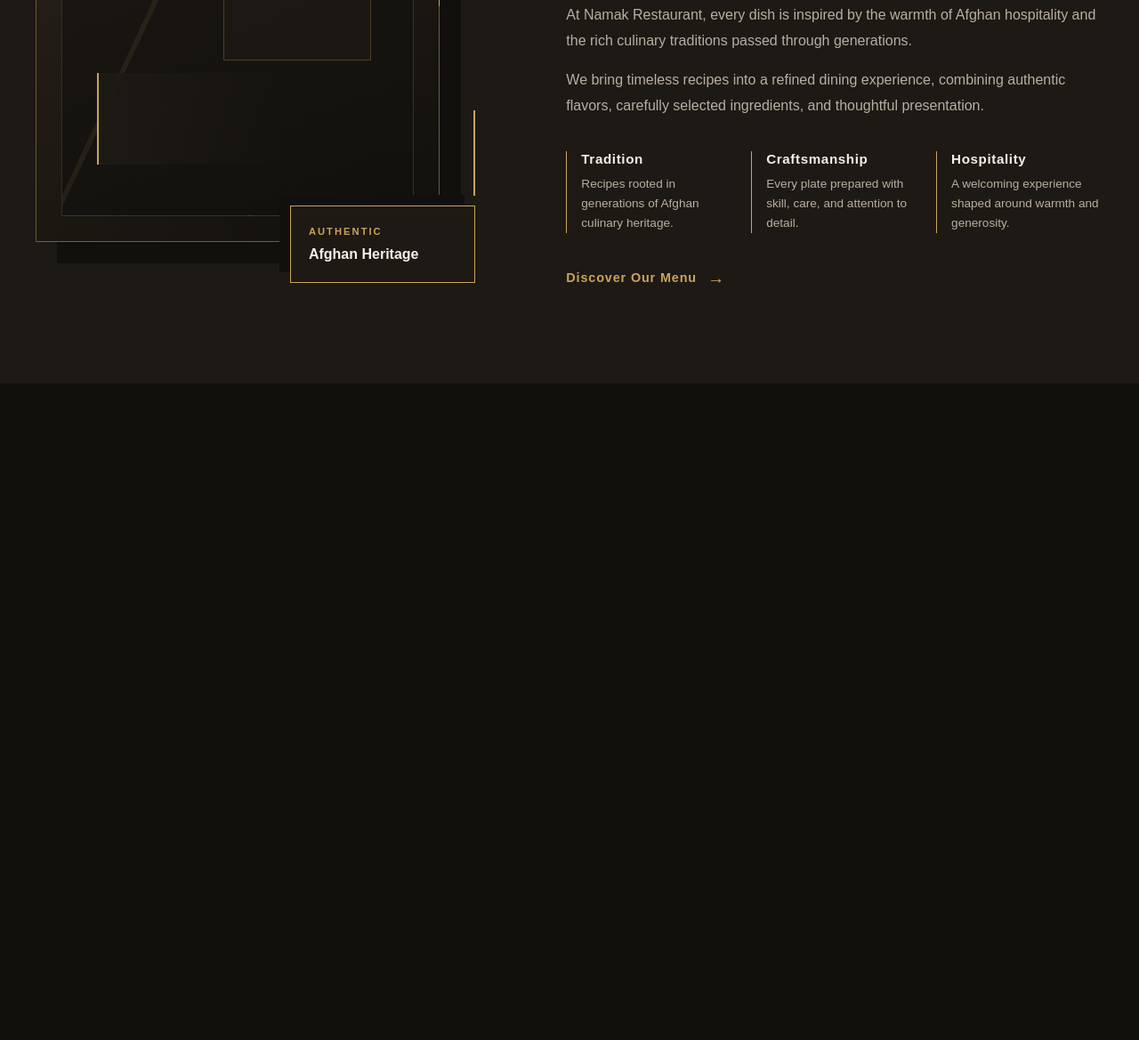
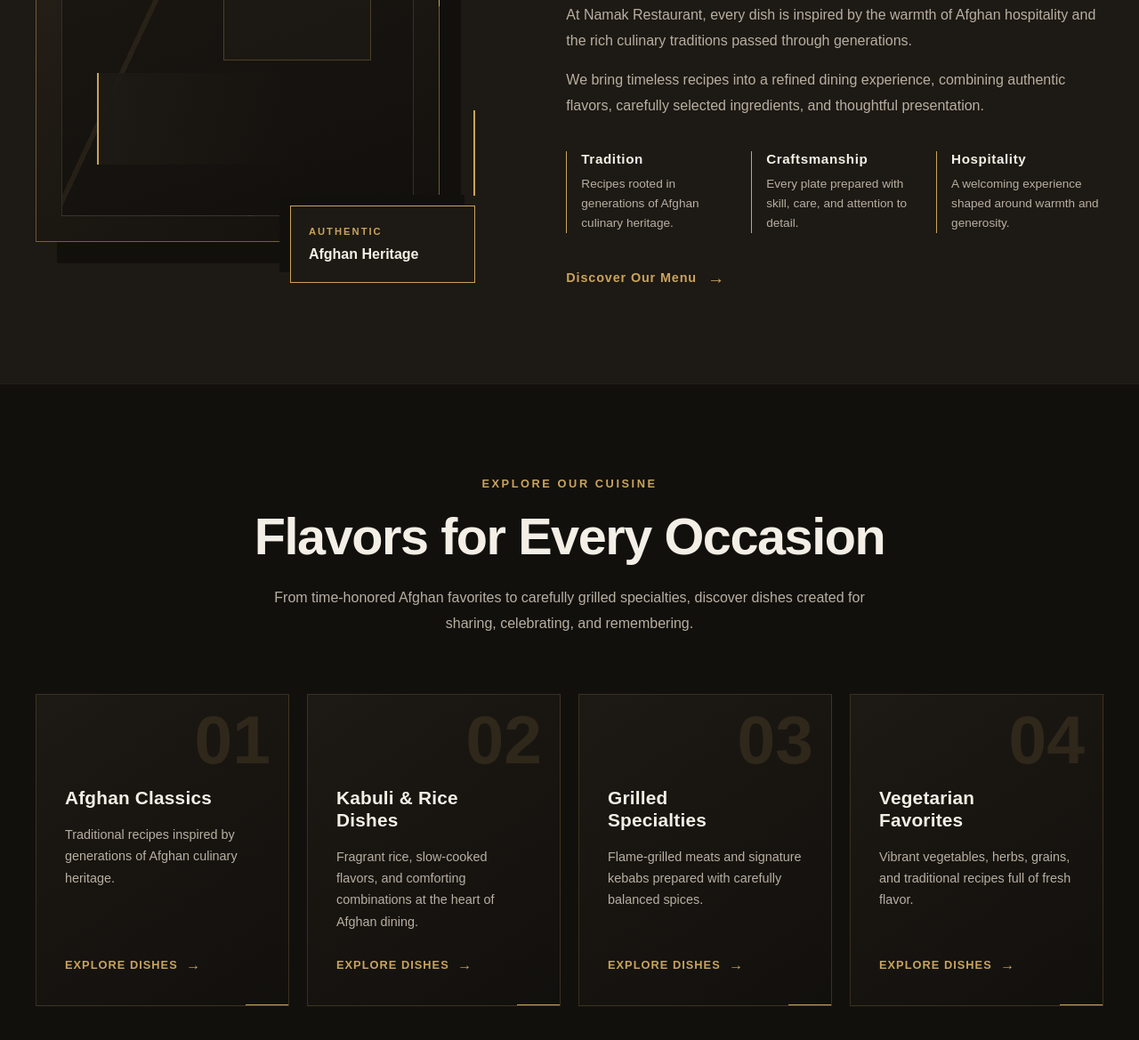
Before and after one commit to Totakhill/namak-restaurant, a plain HTML site: page index.html in a window 1280 px wide. Shown: the part 1204-2373 px from the top of the page at 89% size. Before the commit the page ends 1635 px from the top, so only its background shows below. Drawn offline with Linux system fonts and the light colour scheme.

Commit message:
feat: add food categories section

```diff
--- a/assets/css/style.css
+++ b/assets/css/style.css
@@ -872,3 +872,159 @@ a:focus-visible {
     grid-template-columns: 1fr;
   }
 }
+
+/* ========================================
+   Food Categories
+======================================== */
+
+.categories {
+  border-top: 1px solid color-mix(in srgb, var(--color-gold) 10%, transparent);
+  background-color: var(--color-primary-dark);
+}
+
+/* Reusable section heading */
+.section-header {
+  max-width: 46rem;
+  margin: 0 auto clamp(2.5rem, 5vw, 4rem);
+  text-align: center;
+}
+
+.section-eyebrow {
+  margin-bottom: 0.9rem;
+  color: var(--color-gold);
+  font-size: 0.8rem;
+  font-weight: 700;
+  letter-spacing: 0.2em;
+  text-transform: uppercase;
+}
+
+.section-title {
+  font-size: clamp(2.25rem, 4.5vw, 4rem);
+  letter-spacing: -0.025em;
+}
+
+.section-description {
+  max-width: 42rem;
+  margin: 1.25rem auto 0;
+  font-size: 1rem;
+  line-height: 1.8;
+}
+
+.categories-grid {
+  display: grid;
+  grid-template-columns: repeat(4, minmax(0, 1fr));
+  gap: 1.25rem;
+}
+
+.category-card {
+  position: relative;
+  display: flex;
+  min-height: 20rem;
+  overflow: hidden;
+  flex-direction: column;
+  border: 1px solid color-mix(in srgb, var(--color-gold) 20%, transparent);
+  padding: clamp(1.5rem, 2.5vw, 2rem);
+  background: linear-gradient(145deg, var(--color-secondary-dark), var(--color-primary-dark));
+  transition:
+    border-color var(--transition),
+    transform var(--transition);
+}
+
+.category-card::before {
+  position: absolute;
+  right: 0;
+  bottom: 0;
+  width: 3rem;
+  height: 1px;
+  background-color: var(--color-gold);
+  content: "";
+  transition: width var(--transition);
+}
+
+.category-card:hover,
+.category-card:focus-within {
+  border-color: color-mix(in srgb, var(--color-gold) 70%, transparent);
+  transform: translateY(-0.3rem);
+}
+
+.category-card:hover::before,
+.category-card:focus-within::before {
+  width: 5rem;
+}
+
+.category-number {
+  position: absolute;
+  top: 0.75rem;
+  right: 1.25rem;
+  color: color-mix(in srgb, var(--color-gold) 13%, transparent);
+  font-size: clamp(4rem, 6vw, 5.5rem);
+  font-weight: 700;
+  line-height: 1;
+  pointer-events: none;
+}
+
+.category-card h3,
+.category-card p,
+.category-link {
+  position: relative;
+  z-index: 1;
+}
+
+.category-card h3 {
+  max-width: 11rem;
+  margin-top: 4.5rem;
+  font-size: 1.3rem;
+  letter-spacing: 0.01em;
+}
+
+.category-card p {
+  margin-top: 1rem;
+  font-size: 0.9rem;
+  line-height: 1.7;
+}
+
+.category-link {
+  display: inline-flex;
+  align-items: center;
+  align-self: flex-start;
+  gap: 0.6rem;
+  margin-top: auto;
+  padding-top: 1.5rem;
+  color: var(--color-gold);
+  font-size: 0.8rem;
+  font-weight: 700;
+  letter-spacing: 0.08em;
+  text-transform: uppercase;
+}
+
+.category-link::after {
+  content: "\2192";
+  font-size: 1rem;
+  transition: transform var(--transition);
+}
+
+.category-link:hover,
+.category-link:focus-visible {
+  color: var(--color-text-light);
+}
+
+.category-link:hover::after,
+.category-link:focus-visible::after {
+  transform: translateX(0.25rem);
+}
+
+@media (max-width: 1050px) {
+  .categories-grid {
+    grid-template-columns: repeat(2, minmax(0, 1fr));
+  }
+}
+
+@media (max-width: 600px) {
+  .categories-grid {
+    grid-template-columns: 1fr;
+  }
+
+  .category-card {
+    min-height: 18rem;
+  }
+}
--- a/index.html
+++ b/index.html
@@ -131,6 +131,56 @@
           </div>
         </div>
       </section>
+
+      <section class="categories section" id="categories">
+        <div class="container">
+          <header class="section-header">
+            <p class="section-eyebrow">Explore Our Cuisine</p>
+            <h2 class="section-title">Flavors for Every Occasion</h2>
+            <p class="section-description">
+              From time-honored Afghan favorites to carefully grilled specialties, discover dishes
+              created for sharing, celebrating, and remembering.
+            </p>
+          </header>
+
+          <div class="categories-grid">
+            <article class="category-card">
+              <span class="category-number" aria-hidden="true">01</span>
+              <h3>Afghan Classics</h3>
+              <p>Traditional recipes inspired by generations of Afghan culinary heritage.</p>
+              <a href="#menu" class="category-link">Explore Dishes</a>
+            </article>
+
+            <article class="category-card">
+              <span class="category-number" aria-hidden="true">02</span>
+              <h3>Kabuli &amp; Rice Dishes</h3>
+              <p>
+                Fragrant rice, slow-cooked flavors, and comforting combinations at the heart of
+                Afghan dining.
+              </p>
+              <a href="#menu" class="category-link">Explore Dishes</a>
+            </article>
+
+            <article class="category-card">
+              <span class="category-number" aria-hidden="true">03</span>
+              <h3>Grilled Specialties</h3>
+              <p>
+                Flame-grilled meats and signature kebabs prepared with carefully balanced spices.
+              </p>
+              <a href="#menu" class="category-link">Explore Dishes</a>
+            </article>
+
+            <article class="category-card">
+              <span class="category-number" aria-hidden="true">04</span>
+              <h3>Vegetarian Favorites</h3>
+              <p>
+                Vibrant vegetables, herbs, grains, and traditional recipes full of fresh flavor.
+              </p>
+              <a href="#menu" class="category-link">Explore Dishes</a>
+            </article>
+          </div>
+        </div>
+      </section>
     </main>
   </body>
 </html>
```
